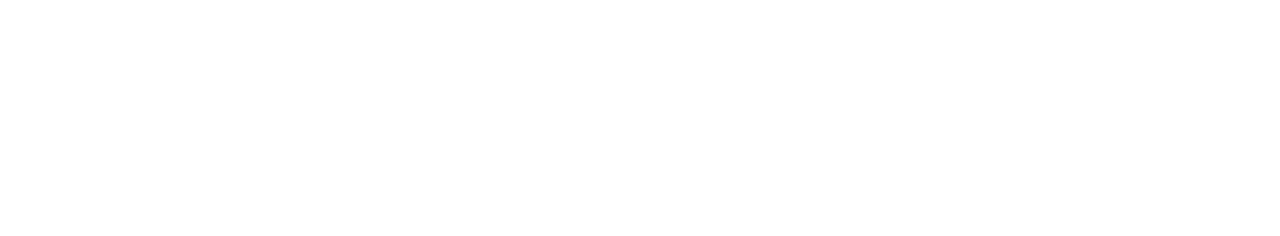
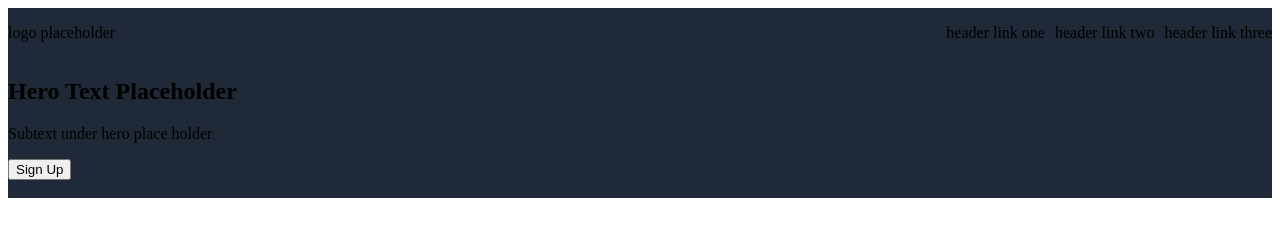
Before and after one commit to dazdarren123/practice-odin-site, a plain HTML site: page index.html in a window 1280 px wide. Drawn offline with Linux system fonts and the light colour scheme.

Commit message:
feat: create hero and header sections

```diff
--- a/index.html
+++ b/index.html
@@ -7,6 +7,30 @@
     <title>Landing Page</title>
 </head>
 <body>
+    <div class ="topsection">
+        <div class="header">
+            <div class ="logo">
+                <p>logo placeholder<p>
+            </div>
+            <div class="right_links">
+                <ul>
+                    <li>header link one</li>
+                    <li>header link two</li>
+                    <li>header link three</li>
+                </ul>
+            </div>
+        </div>
+        <div class = "hero">
+            <div class ="left">
+                <h2>Hero Text Placeholder</h2>
+                <p>Subtext under hero place holder</p>
+                <button> Sign Up</button>
+            </div>
+            <div class = "right">
+                <img src="">
+            </div>
+        </div>
+    </div>
 
 </body>
 </html>
--- a/style.css
+++ b/style.css
@@ -0,0 +1,17 @@
+
+
+ul{
+    list-style-type: none;
+    display: flex;
+    gap: 10px;
+}
+
+.header {
+    display: flex;
+    flex-direction: row;
+    justify-content: space-between;
+}
+
+.topsection{
+    background-color: #1F2937;
+}
```
